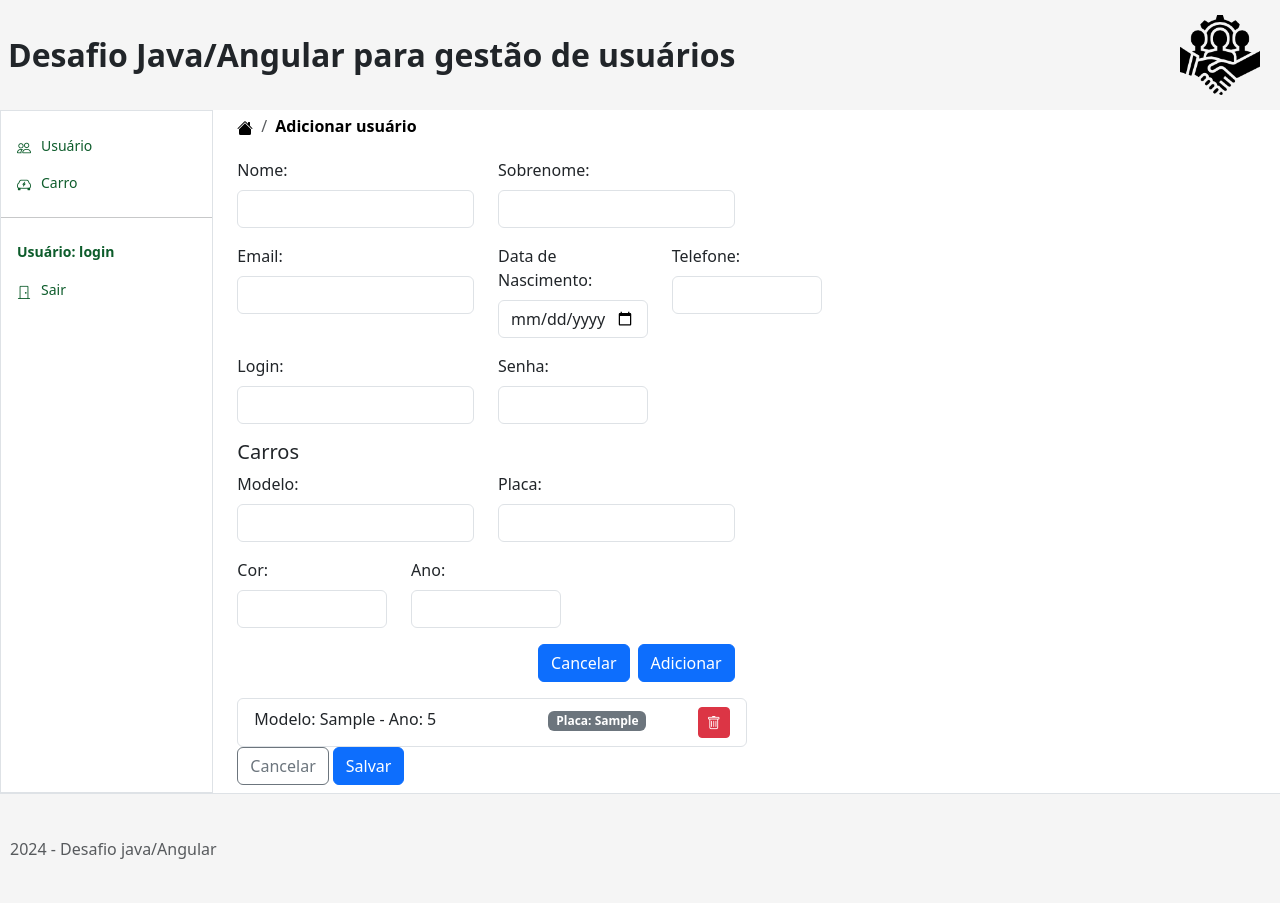
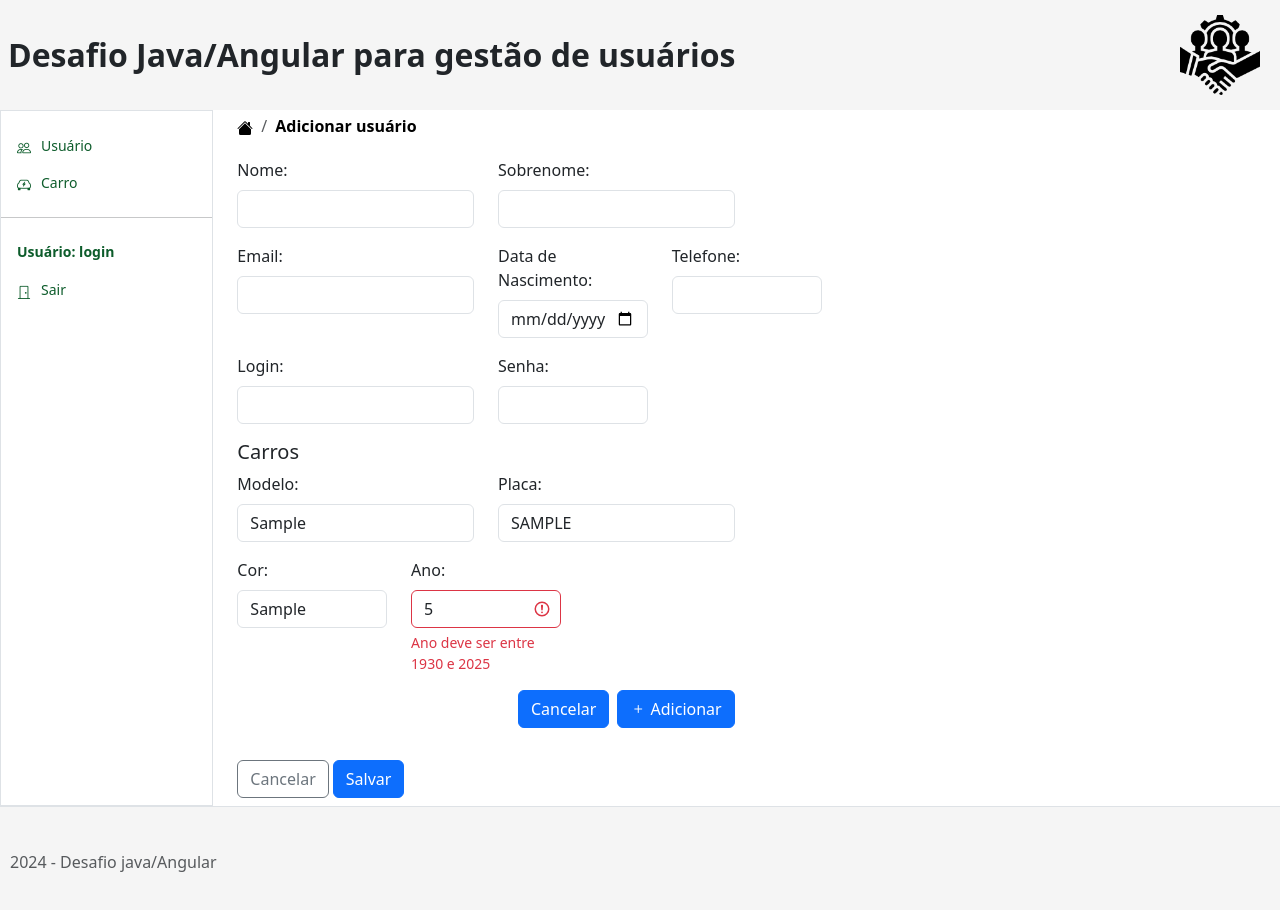
Before and after one commit to rcbrasileiro/desafioangularapp, an Angular app: page /user-add in a window 1280 px wide. Both pictures are taken after typing "Sample", "Sample", "Sample", "5" into the empty fields and a click on the button "Adicionar". Shown: the top 910 px of the page. Built offline with nearby package versions, Linux system fonts and the light colour scheme; what ngx-mask would draw is missing.

Commit message:
Adjustments on UserComponent

```diff
--- a/src/app/app-routing.module.ts
+++ b/src/app/app-routing.module.ts
@@ -7,7 +7,7 @@ import { UserEditComponent } from './components/user-edit/user-edit.component';
 const routes: Routes = [
   {path: 'user-list', component: UserListComponent, data: { breadcrumb: 'Listagem de usuários' }},
   {path: 'user-add', component: UserAddComponent, data: { breadcrumb: 'Adicionar usuário' }},
-  {path: 'user-edit/:id', component: UserEditComponent, data: { breadcrumb: 'Editar usuário' }},
+  {path: 'user-add/:id', component: UserAddComponent, data: { breadcrumb: 'Editar usuário' }},
 ];
 
 @NgModule({
--- a/src/app/components/car-add/car-add.component.html
+++ b/src/app/components/car-add/car-add.component.html
@@ -2,8 +2,8 @@
   <div class="row">
     <div class="col-md-3 mb-3">
       <label for="model" class="form-label">Modelo:</label>
-      <input type="text" [ngClass]="{'is-invalid': isInvalidAndTouched('model')}" class="form-control"
-        id="model" formControlName="model">
+      <input type="text" [ngClass]="{'is-invalid': isInvalidAndTouched('model')}" class="form-control" id="model"
+        formControlName="model">
       <div *ngIf="carForm.controls['model'].invalid" class="invalid-feedback">
         <span *ngIf="carForm.controls['model'].errors?.['required']">
           Modelo é obrigatório!
@@ -12,8 +12,8 @@
     </div>
     <div class="col-md-3 mb-3">
       <label for="licensePlate" class="form-label">Placa:</label>
-      <input type="text" [ngClass]="{'is-invalid': isInvalidAndTouched('licensePlate')}" class="form-control" id="licensePlate"
-        formControlName="licensePlate" mask="AAA-00000" (input)="transformToUppercase($event)">
+      <input type="text" [ngClass]="{'is-invalid': isInvalidAndTouched('licensePlate')}" class="form-control"
+        id="licensePlate" formControlName="licensePlate" mask="AAA-AAAA" (input)="transformToUppercase($event)">
       <div *ngIf="carForm.controls['licensePlate'].invalid" class="invalid-feedback">
         <span *ngIf="carForm.controls['licensePlate'].errors?.['required']">
           Placa é obrigatório!
@@ -24,8 +24,8 @@
   <div class="row">
     <div class="col-md-2 mb-3">
       <label for="color" class="form-label">Cor:</label>
-      <input type="text" [ngClass]="{'is-invalid': isInvalidAndTouched('color')}" class="form-control"
-        id="color" formControlName="color" (input)="restrictToLetters($event)">
+      <input type="text" [ngClass]="{'is-invalid': isInvalidAndTouched('color')}" class="form-control" id="color"
+        formControlName="color" (input)="restrictToLetters($event)">
       <div *ngIf="carForm.controls['color'].invalid" class="invalid-feedback">
         <span *ngIf="carForm.controls['color'].errors?.['required']">
           Cor é obrigatório!
@@ -40,17 +40,20 @@
         <span *ngIf="carForm.controls['year'].errors?.['required']">
           Ano é obrigatório!
         </span>
+        <span *ngIf="carForm.controls['year'].errors?.['min'] || carForm.controls['year'].errors?.['max']">
+          Ano deve ser entre 1930 e {{carMaxYear()}}
+        </span>
       </div>
     </div>
   </div>
   <div *ngIf="embbed" class="row">
     <div class="col-md-6 mb-3 align-items-end d-flex justify-content-end">
       <button type="button" (click)="clear()" class="btn btn-primary me-2">Cancelar</button>
-      <button type="button" (click)="addCar()" class="btn btn-primary">Adicionar</button>
+      <button type="button" (click)="addCar()" class="btn btn-primary"><i class="bi bi-plus"></i> Adicionar</button>
     </div>
   </div>
   <div *ngIf="!embbed">
-  <button type="button" (click)="clear()" class="btn btn-outline-secondary me-1">Cancelar</button>
-  <button type="submit" class="btn btn-primary">Salvar</button>
-</div>
+    <button type="button" (click)="clear()" class="btn btn-outline-secondary me-1">Cancelar</button>
+    <button type="submit" class="btn btn-primary">Salvar</button>
+  </div>
 </form>
--- a/src/app/components/car-add/car-add.component.ts
+++ b/src/app/components/car-add/car-add.component.ts
@@ -51,11 +51,15 @@ export class CarAddComponent implements OnInit {
 
   buildCarForm(): void {
     this.carForm = new FormGroup({
-      year: new FormControl(null, [Validators.required]),
+      year: new FormControl(null, [Validators.required, Validators.min(1930), Validators.max(this.carMaxYear())]),
       licensePlate: new FormControl(null, [Validators.required]),
       model: new FormControl(null, [Validators.required]),
       color: new FormControl(null, [Validators.required]),
     });
+  }
+
+  carMaxYear(): number {
+    return new Date().getFullYear() + 1;
   }
 
   transformToUppercase(event: any) {
--- a/src/app/components/user-add/user-add.component.html
+++ b/src/app/components/user-add/user-add.component.html
@@ -89,7 +89,7 @@
           <span>Modelo: {{ car.model }} - Ano: {{ car.year }}</span>
         </div>
         <div class="col-md-4 text-end">
-          <span class="badge bg-secondary">Placa: {{ car.licensePlate }}</span>
+          <span class="badge bg-secondary">Placa: {{ car.licensePlate | mask: 'AAA-AAAA' }}</span>
         </div>
         <div class="col-md-2 text-end">
           <button type="button" class="btn btn-sm btn-danger" (click)="removeCar(car)">
@@ -99,6 +99,9 @@
       </div>
     </li>
   </ul>
+  <div class="row">
+    <div class="col-md-2 mb-3"></div>
+  </div>
   <button type="button" (click)="limpar()" class="btn btn-outline-secondary me-1">Cancelar</button>
-  <button type="submit" class="btn btn-primary">Salvar</button>
+  <button type="submit" class="btn btn-primary">{{saveOrEdit()}}</button>
 </form>
--- a/src/app/components/user-add/user-add.component.ts
+++ b/src/app/components/user-add/user-add.component.ts
@@ -1,6 +1,6 @@
 import { Component, Input, OnInit } from '@angular/core';
 import { FormControl, FormGroup, Validators } from '@angular/forms';
-import { Router } from '@angular/router';
+import { ActivatedRoute, Router } from '@angular/router';
 import { CarForm } from 'src/app/interfaces/car-form';
 import { UserForm } from 'src/app/interfaces/user-form';
 import { UserResult } from 'src/app/interfaces/user-result';
@@ -14,16 +14,33 @@ import { UserService } from 'src/app/services/user.service';
 })
 export class UserAddComponent implements OnInit {
 
-  @Input() userResult: UserResult =  null;
+  @Input() userResult: UserResult = null;
 
   userForm: FormGroup;
 
   cars: CarForm[] = [];
 
-  constructor(private userService: UserService, private notificationService: NotificationService, private router: Router) { }
+  constructor(private userService: UserService, private notificationService: NotificationService, private router: Router, private route: ActivatedRoute) { }
 
   ngOnInit(): void {
+    this.findById();
     this.buildUserForm();
+  }
+
+  buildUserForm(): void {
+    this.userForm = new FormGroup({
+      firstName: new FormControl(this.userResult?.firstName, [Validators.required]),
+      lastName: new FormControl(this.userResult?.lastName, [Validators.required]),
+      email: new FormControl(this.userResult?.email, [Validators.required, Validators.email]),
+      birthday: new FormControl(this.userResult?.birthday, [Validators.required, this.birthdayValidator()]),
+      login: new FormControl(this.userResult?.login, [Validators.required]),
+      password: new FormControl('', [Validators.required]),
+      phone: new FormControl(this.userResult?.phone, [Validators.required]),
+    });
+
+    if (this.userResult) {
+      this.cars = this.userResult.cars;
+    }
   }
 
   onSubmit(): void {
@@ -36,15 +53,51 @@ export class UserAddComponent implements OnInit {
 
       formData.cars = this.cars;
 
+      debugger;
+      if(this.isEditable()) {
+        this.userService.update(formData, this.userResult.id).subscribe({
+          next: (response) => {
+            this.router.navigate(['/user-list']);
+          },
+          error: (error) => this.errorHandle(error),
+          complete: () => {
+            this.notificationService.showSuccess('Usuário atualizado!', 'Sucesso');
+          },
+        })
+
+      } else {
         this.userService.save(formData).subscribe({
           next: (response) => {
             this.router.navigate(['/user-list']);
           },
           error: (error) => this.errorHandle(error),
           complete: () => {
-          this.notificationService.showSuccess('Carro adicionado!', 'Sucesso');
+            this.notificationService.showSuccess('Usuário adicionado!', 'Sucesso');
           },
         });
+      }
+    }
+  }
+
+  findById(): void {
+    const userId = this.route.snapshot.paramMap.get('id');
+
+    if(userId == null) {
+      return;
+    }
+
+    const userIdNumber = parseInt(userId, 10);
+    if (!isNaN(userIdNumber)) {
+      this.userService.getUserById(userIdNumber).subscribe({
+        next: (response) => {
+          this.userResult = response;
+          this.buildUserForm();
+        },
+        error: (error) => this.errorHandle(error)
+      });
+    } else {
+      this.notificationService.showError('Id inválido', 'Erro');
+      this.router.navigate(['/user-list']);
     }
   }
 
@@ -53,11 +106,17 @@ export class UserAddComponent implements OnInit {
   }
 
   errorHandle(error: any): void {
+    debugger;
     switch (error.status) {
       case 400:
       case 422:
       case 409: {
         this.notificationService.showWarning(error.error.message, 'Aviso');
+        break;
+      }
+      case 404: {
+        this.notificationService.showInfo('Usuário não encontrado', 'Aviso');
+        this.router.navigate(['/user-list']);
         break;
       }
       default:
@@ -75,30 +134,18 @@ export class UserAddComponent implements OnInit {
   }
 
   handleCarAdded(newCar: CarForm): void {
+    const isDuplicate = this.cars.some(car => car.licensePlate === newCar.licensePlate);
+    if (isDuplicate) {
+      this.notificationService.showError('A placa já foi adicionada', 'Error');
+    } else {
       this.cars.push(newCar);
+    }
   }
 
   removeCar(car: CarForm): void {
     const index = this.cars.indexOf(car);
     if (index !== -1) {
       this.cars.splice(index, 1);
-    }
-  }
-
-  buildUserForm(): void {
-    debugger;
-    this.userForm = new FormGroup({
-      firstName: new FormControl(this.userResult?.firstName, [Validators.required]),
-      lastName: new FormControl(this.userResult?.lastName, [Validators.required]),
-      email: new FormControl(this.userResult?.email, [Validators.required, Validators.email]),
-      birthday: new FormControl(this.userResult?.birthday, [Validators.required, this.birthdayValidator()]),
-      login: new FormControl(this.userResult?.login, [Validators.required]),
-      password: new FormControl('', [Validators.required]),
-      phone: new FormControl(this.userResult?.phone, [Validators.required]),
-    });
-
-    if (this.userResult) {
-      this.cars = this.userResult.cars;
     }
   }
 
@@ -110,8 +157,12 @@ export class UserAddComponent implements OnInit {
     };
   }
 
+  saveOrEdit(): string {
+    return this.userResult ? 'Editar' : 'Salvar';
+  }
+
   isEditable(): boolean {
-    return !this.userResult;
+    return this.userResult != null;
   }
 
 }
--- a/src/app/components/user-list/user-list.component.ts
+++ b/src/app/components/user-list/user-list.component.ts
@@ -30,7 +30,7 @@ export class UserListComponent implements OnInit {
   }
 
   editUser(id: number): void {
-    this.router.navigate(['/user-edit', id]);
+    this.router.navigate(['/user-add', id]);
   }
 
   deleteUser(userId: number): void {
--- a/src/app/services/user.service.ts
+++ b/src/app/services/user.service.ts
@@ -22,6 +22,11 @@ export class UserService {
     return this.http.post<UserResult>(this.apiUrl, userForm);
   }
 
+  update(userForm: UserForm, userId: number): Observable<UserResult> {
+    const url = `${this.apiUrl}/${userId}`;
+    return this.http.put<UserResult>(url, userForm);
+  }
+
   delete(userId: number): Observable<void> {
     const url = `${this.apiUrl}/${userId}`;
     return this.http.delete<void>(url);
```
Lines whose indentation alone changed are shown as unchanged.
